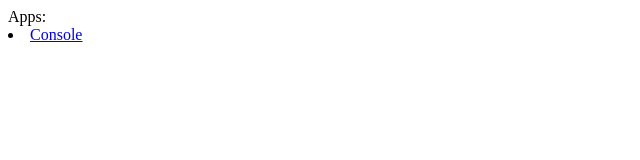
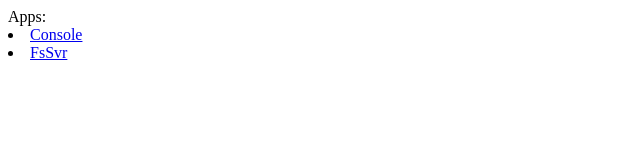
Before and after one commit to val314159/framist, a plain HTML site: page static/index.html in a window 1280 px wide. Shown: the full height of the page, 0-640 px from the left. Drawn offline with Linux system fonts and the light colour scheme.

Commit message:
add into menu

```diff
--- a/static/index.html
+++ b/static/index.html
@@ -1,2 +1,3 @@
 Apps:
 <li><a href="/static/console/index.html">Console</a></li>
+<li><a href="localhost:8383/">FsSvr</a></li>
```
Also changed, not shown: fs/hello.txt, 1 other file.
